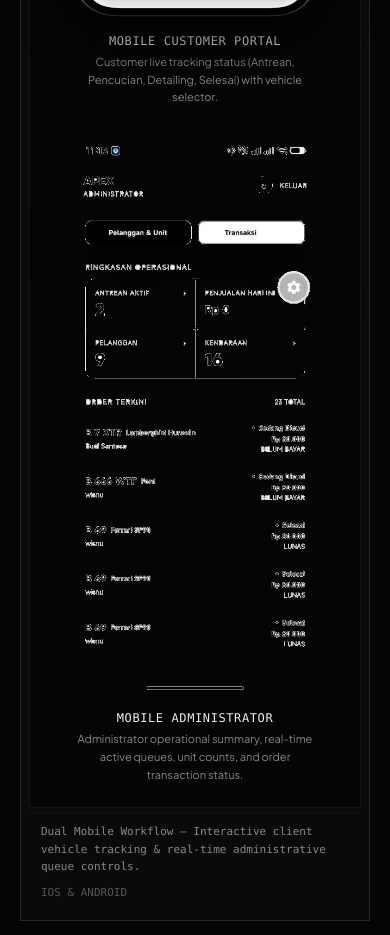
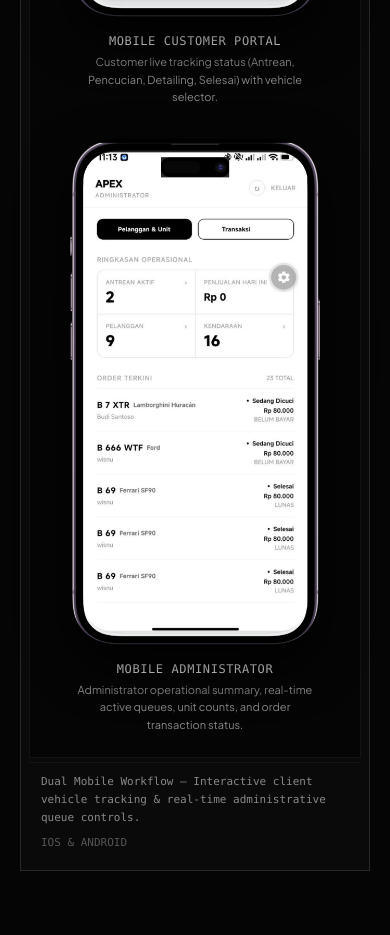
Before and after one commit to Wisnutri690/portfolio, a React (Vite) app: page / in a window 390 px wide. Shown: the part 5780-6715 px from the top of the page. Built offline with nearby package versions, Linux system fonts and the light colour scheme.

Commit message:
fix(portfolio): frame carwash mobile admin in iphone chassis and restore hackerrank intermediate certificate

```diff
--- a/src/components/Projects.tsx
+++ b/src/components/Projects.tsx
@@ -199,7 +199,7 @@ export default function Projects() {
                     <div className="flex flex-col items-center">
                       <div className="w-full max-w-[250px] sm:max-w-[270px]">
                         <img
-                          src="/images/projects/carwash/carwash-mobile-admin-transparent.png"
+                          src="/images/projects/carwash/carwash-mobile-admin-framed.png"
                           alt="Carwash Mobile Administrator app showing operational summary and active orders"
                           className="w-full h-auto object-contain block mx-auto drop-shadow-[0_20px_25px_rgba(0,0,0,0.85)]"
                           loading="lazy"
```
Also changed, not shown: public/images/experience/hackerrank-javascript-intermediate.png, public/images/projects/carwash/carwash-mobile-admin-framed.png (added).
